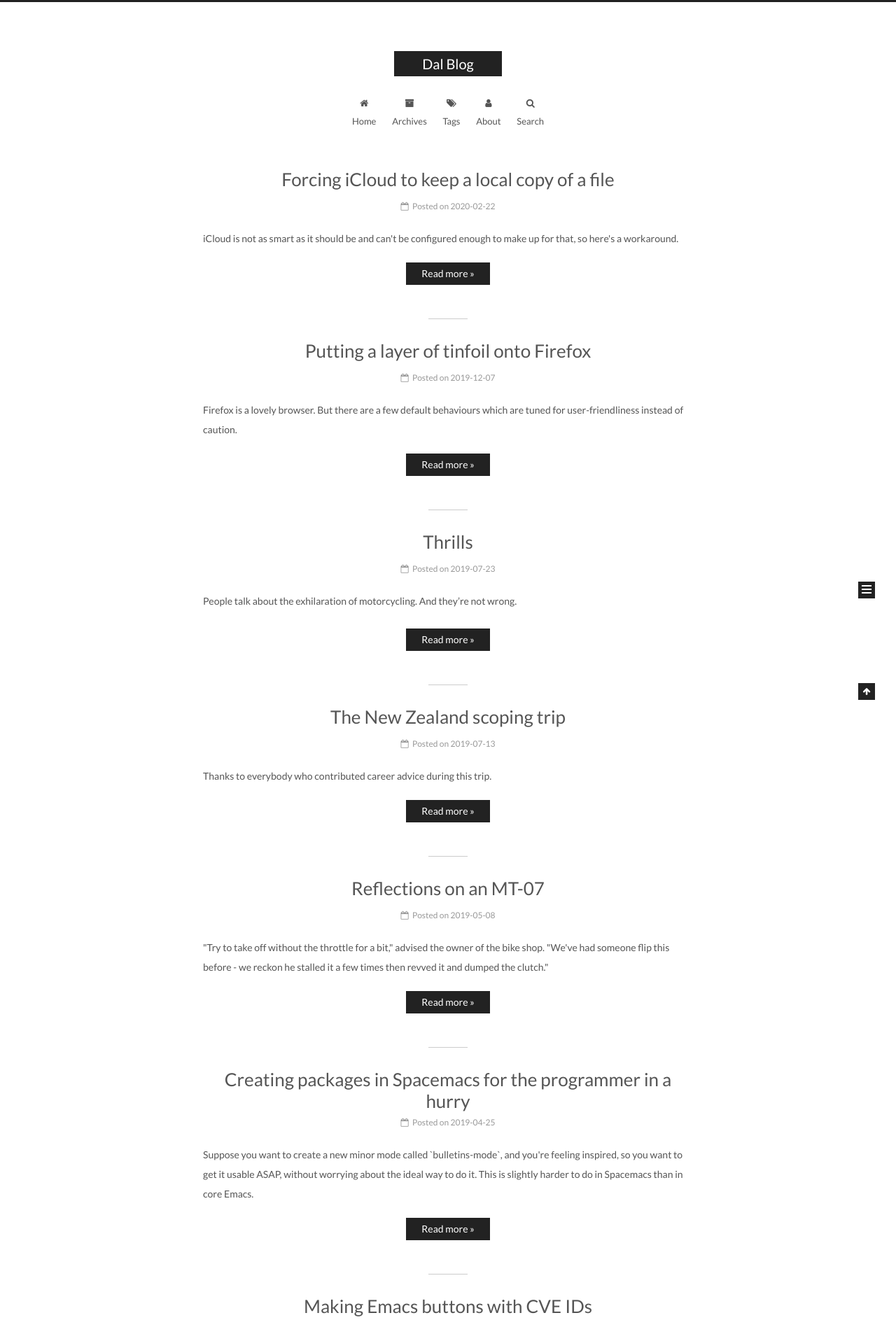
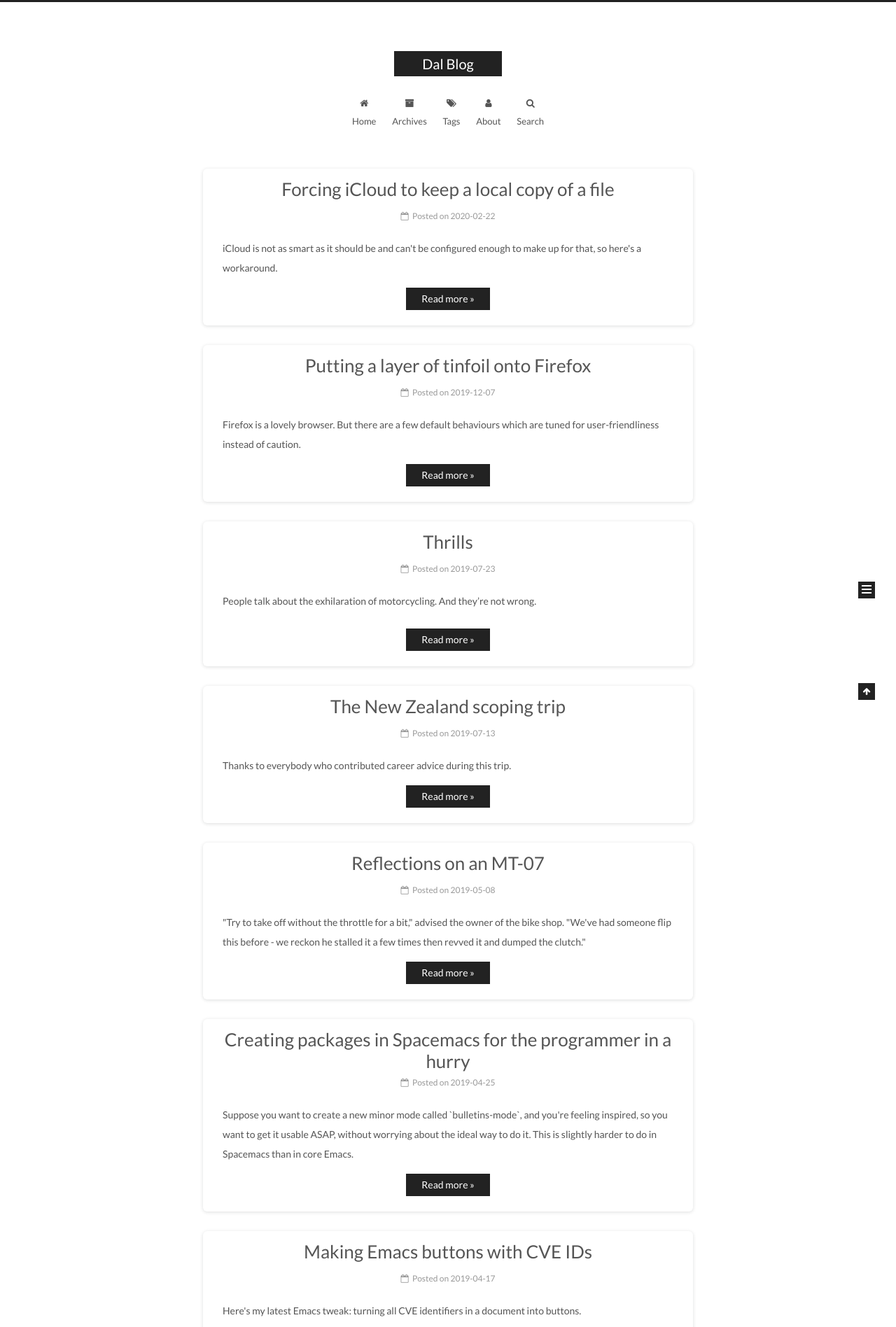
Before and after one commit to d-lord/d-lord.github.io, a Jekyll site: the page built from index.html, in a window 1280 px wide. Shown: the top 1896 px of the page at 70% size. Built offline with Jekyll 4.4.1, drawn with Linux system fonts in a browser that asks for light colours; the list of posts is cut into pages by our own code.

Commit message:
Condense posts visually in index, plus side-effect of showing a card background on post pages

```diff
--- a/_includes/_macro/post.html
+++ b/_includes/_macro/post.html
@@ -54,7 +54,7 @@
                   </span>
                 {% endif %}
                 <a class="post-title-link" href="{{ post.url | relative_url }}" itemprop="url">
-                {{ post.title | default: __.post.untitled }}
+                  {{ post.title | default: __.post.untitled }}
               </a>
             {% else %}{{ post.title }}{% endif %}
           {% endif %}
@@ -428,9 +428,11 @@
         {% if index_modulo_per_page == 0 %}
           {% assign isLast = true %}
         {% endif %}
+        {% comment turning this off as I don't want a distinct visual separator (margin is enough) %}
         {% unless isLast %}
           <div class="post-eof"></div>
         {% endunless %}
+        {% endcomment %}
       {% endif %}
     </footer>
   </article>
--- a/_sass/_common/components/post/post-button.scss
+++ b/_sass/_common/components/post/post-button.scss
@@ -1,5 +1,5 @@
 .post-button {
-  margin-top: 20px;
+  margin-top: 1em;
 
   .btn {
     color: $read-more-color;
--- a/_sass/_common/components/post/post.scss
+++ b/_sass/_common/components/post/post.scss
@@ -3,6 +3,17 @@
   @include mobile() {
     word-break: break-word;
   }
+}
+
+// dal hax
+.post-type-normal {
+  border-radius: 6px;
+  box-shadow: 0 1px 5px rgba(27,31,35,0.15);
+  padding-top: 1em;
+  padding-bottom: 1em;
+  padding-right: 2em;
+  padding-left: 2em;
+  margin-bottom: 2em;
 }
 
 .post-body .fancybox img {
```
